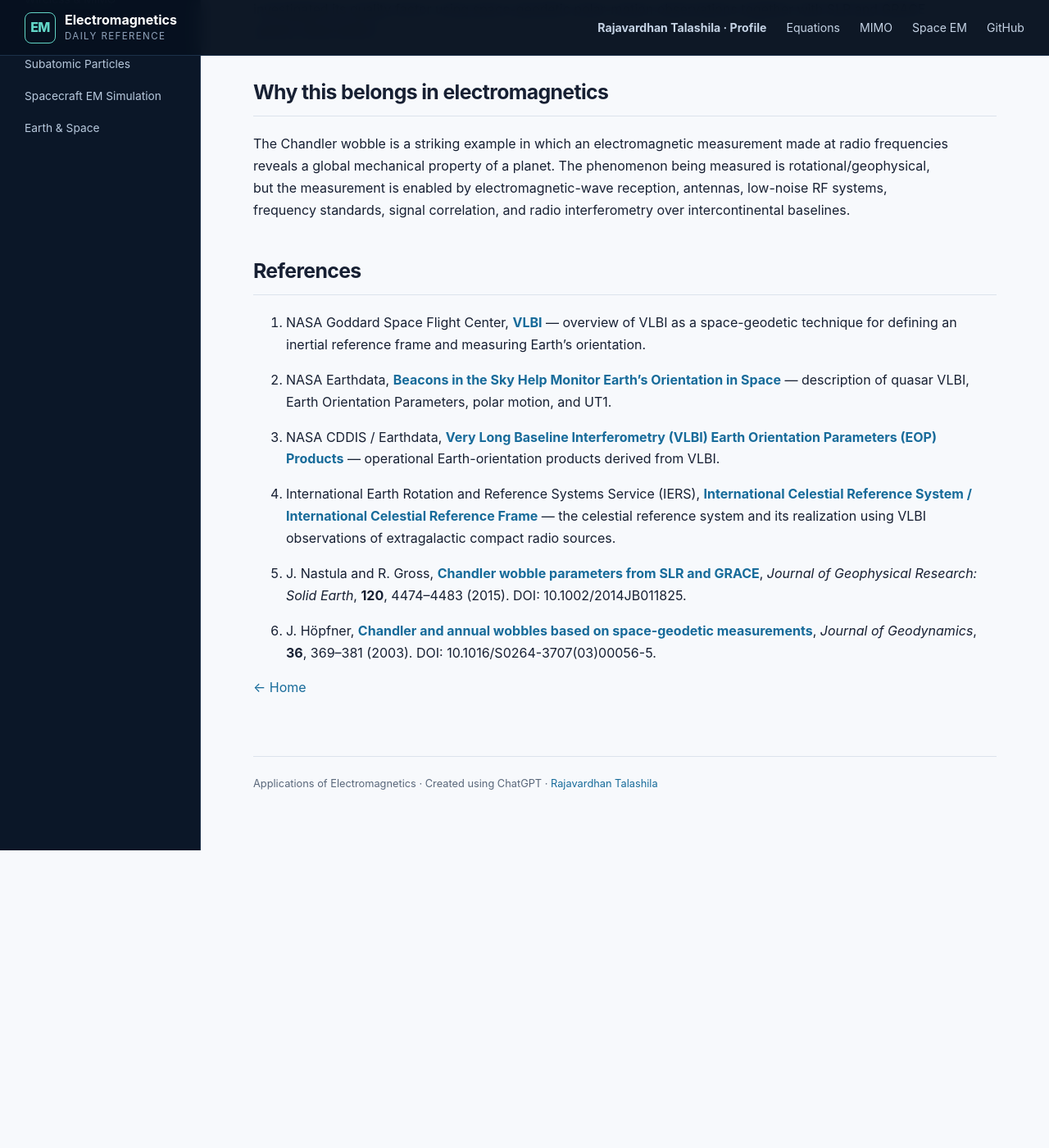
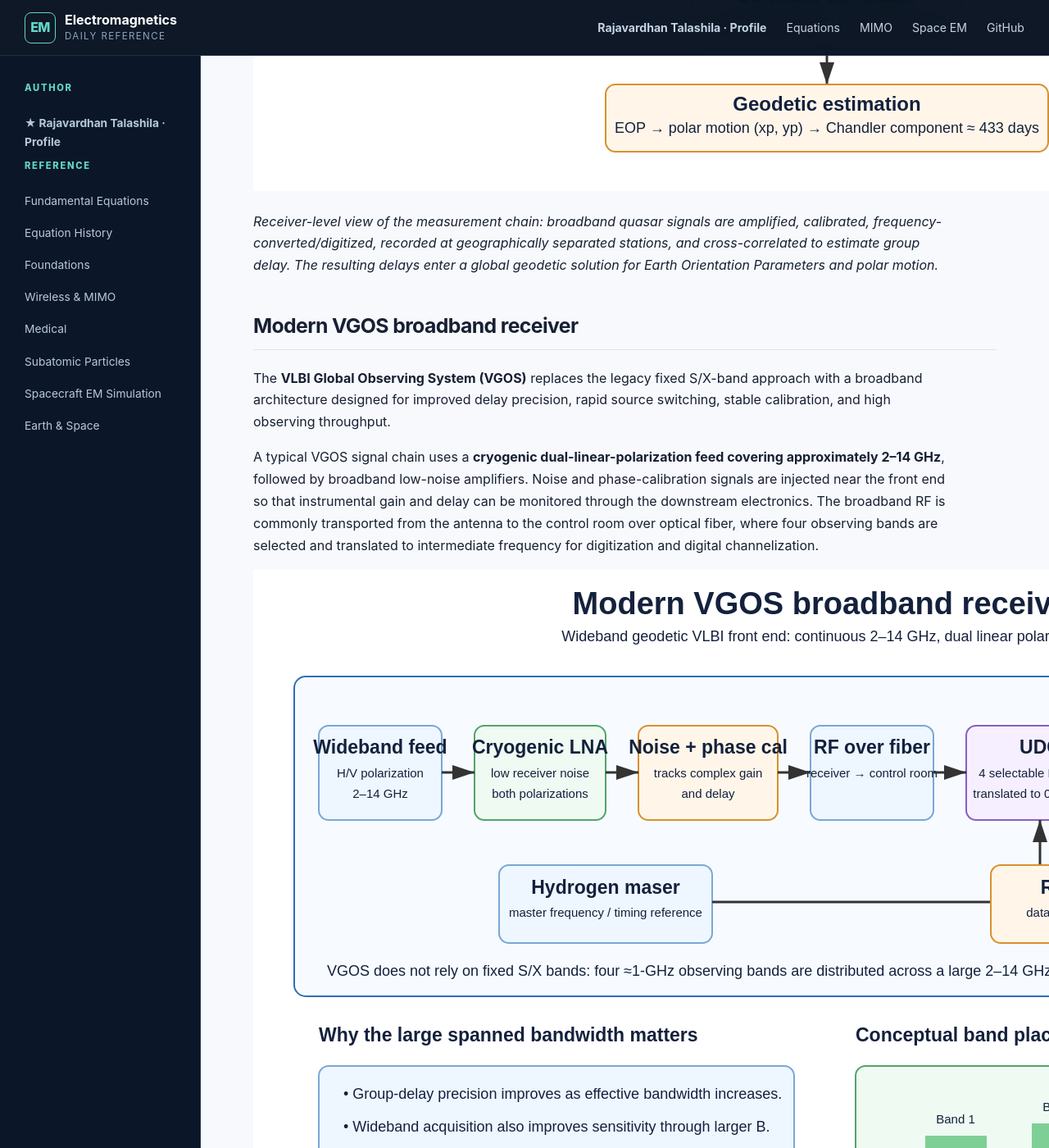
Before and after one commit to RajavardhanT/Electromagnetics_Applications, a Jekyll site: the page built from earth-space/chandler-wobble-vlbi.md, in a window 1280 px wide and 1400 px high, scrolled down 1725 px. Shown: the whole window at 82% size. Built offline with Jekyll 4.4.1, drawn with Linux system fonts in a browser that asks for light colours; before the commit the page ends 2762 px from its top, so only the background shows below that; some of the changed text lies outside the part shown.

Commit message:
Add VLBI and VGOS receiver infographics to Chandler wobble page

```diff
--- a/earth-space/chandler-wobble-vlbi.md
+++ b/earth-space/chandler-wobble-vlbi.md
@@ -24,6 +24,24 @@ $$
 where $c$ is the speed of light.
 
 The received broadband radio signals are time-tagged using highly stable frequency standards and cross-correlated. Measuring the delay between stations constrains the orientation of the terrestrial baseline relative to the celestial reference frame.
+
+### VLBI receiver-to-geodesy architecture
+
+![Chandler wobble measurement using VLBI receiver architecture](../assets/chandler-vlbi-receiver.svg)
+
+*Receiver-level view of the measurement chain: broadband quasar signals are amplified, calibrated, frequency-converted/digitized, recorded at geographically separated stations, and cross-correlated to estimate group delay. The resulting delays enter a global geodetic solution for Earth Orientation Parameters and polar motion.*
+
+## Modern VGOS broadband receiver
+
+The **VLBI Global Observing System (VGOS)** replaces the legacy fixed S/X-band approach with a broadband architecture designed for improved delay precision, rapid source switching, stable calibration, and high observing throughput.
+
+A typical VGOS signal chain uses a **cryogenic dual-linear-polarization feed covering approximately 2–14 GHz**, followed by broadband low-noise amplifiers. Noise and phase-calibration signals are injected near the front end so that instrumental gain and delay can be monitored through the downstream electronics. The broadband RF is commonly transported from the antenna to the control room over optical fiber, where four observing bands are selected and translated to intermediate frequency for digitization and digital channelization.
+
+![Modern VGOS broadband receiver architecture](../assets/vgos-broadband-receiver.svg)
+
+*Conceptual VGOS receiver architecture. Four approximately 1-GHz observing bands can be distributed across the much larger 2–14 GHz span. The large effective spanned bandwidth improves group-delay precision, while dual polarization, high-rate digitization, calibration injection, and hydrogen-maser timing support precision geodetic VLBI.*
+
+The IVS VGOS concept specifies four RF bands that can be placed flexibly within the 2–14 GHz range. In the reference implementation, each selected band is translated to an IF in the 0–3 GHz range, sampled at 10 bits, and processed in an FPGA-based digital backend for channelization, bit truncation, power monitoring, and calibration detection. A hydrogen maser supplies the frequency and timing reference for the calibration system, converters, and digital backend.
 
 ## From radio waves to Earth's wobble
 
@@ -55,8 +73,14 @@ The Chandler wobble is a striking example in which an electromagnetic measuremen
 
 4. International Earth Rotation and Reference Systems Service (IERS), **[International Celestial Reference System / International Celestial Reference Frame](https://www.iers.org/iers/en/dataproducts/icrs/icrs)** — the celestial reference system and its realization using VLBI observations of extragalactic compact radio sources.
 
-5. J. Nastula and R. Gross, **[Chandler wobble parameters from SLR and GRACE](https://doi.org/10.1002/2014JB011825)**, *Journal of Geophysical Research: Solid Earth*, **120**, 4474–4483 (2015). DOI: 10.1002/2014JB011825.
+5. International VLBI Service (IVS), **[VGOS Concept](https://ivscc.gsfc.nasa.gov/technology/vgos-concept.html)** — technical overview of the 2–14 GHz dual-polarization broadband VGOS receiver, RF-over-fiber transport, up/down conversion, digitization, digital backend, calibration, and hydrogen-maser reference.
 
-6. J. Höpfner, **[Chandler and annual wobbles based on space-geodetic measurements](https://doi.org/10.1016/S0264-3707(03)00056-5)**, *Journal of Geodynamics*, **36**, 369–381 (2003). DOI: 10.1016/S0264-3707(03)00056-5.
+6. A. E. Niell *et al.*, **[Demonstration of a Broadband Very Long Baseline Interferometer System for High-Precision Space Geodesy](https://doi.org/10.1029/2018RS006617)**, *Radio Science* **53** (2018) — experimental demonstration and technical description of the broadband VGOS-class geodetic VLBI system.
+
+7. M. Sekido *et al.*, **[A broadband VLBI system using transportable stations for geodesy and metrology: an alternative approach to the VGOS concept](https://doi.org/10.1007/s00190-021-01479-8)**, *Journal of Geodesy* **95**, 41 (2021) — broadband VLBI implementation using four frequency bands distributed across the 2–14 GHz range.
+
+8. J. Nastula and R. Gross, **[Chandler wobble parameters from SLR and GRACE](https://doi.org/10.1002/2014JB011825)**, *Journal of Geophysical Research: Solid Earth*, **120**, 4474–4483 (2015). DOI: 10.1002/2014JB011825.
+
+9. J. Höpfner, **[Chandler and annual wobbles based on space-geodetic measurements](https://doi.org/10.1016/S0264-3707(03)00056-5)**, *Journal of Geodynamics*, **36**, 369–381 (2003). DOI: 10.1016/S0264-3707(03)00056-5.
 
 [← Home](../)
```
